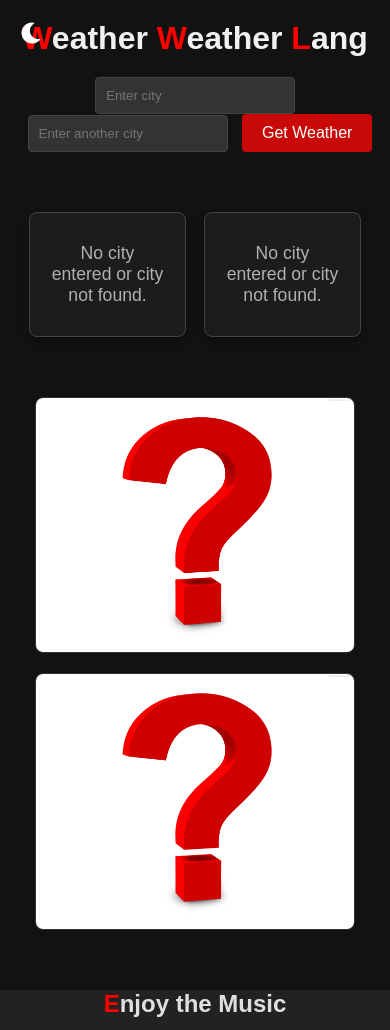
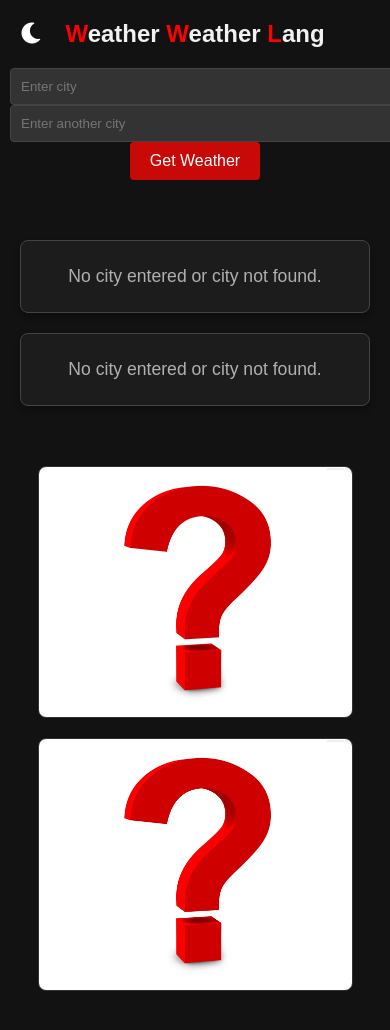
Before and after one commit to Nermar123456/WeatherWeatherLang, a Django app: page / in a window 390 px wide; the page is wider, and only the part inside the window is pictured. Shown: the top 1030 px of that part. Run offline with Django 5.2, Linux system fonts and the light colour scheme; some libraries are stand-ins or nearby versions.

Commit message:
responsive

```diff
--- a/Pythonweather/weather_website/static/styles.css
+++ b/Pythonweather/weather_website/static/styles.css
@@ -157,20 +157,8 @@
     background-position: center;
     filter: brightness(50%); /* Darken the background image */
 }
-/* Dark Mode Styles */
-/* General Styles */
-* {
-    box-sizing: border-box;
-    margin: 0;
-    padding: 0;
-}
 
-html, body {
-    height: 100%;  /* Ensure both html and body take full height */
-    font-family: Arial, sans-serif;
-}
-
-/* Light Mode */
+/* Light Mode Styles */
 html.light-mode {
     background-color: white; /* White background for light mode */
 }
@@ -180,12 +168,9 @@
     color: #333; /* Dark text color for light mode */
 }
 
-
 body.light-mode body {
     background-color: white;
 }
-
-
 
 /* Weather Box Container */
 body.light-mode .weather-container {
@@ -219,6 +204,7 @@
     font-size: 1.1em;
     color: #555;
 }
+
 body .light-mode .cityImages-container{
     background-color: white;
 }
@@ -227,6 +213,7 @@
     background-color: white;
     color:black;
 }
+
 body.light-mode #city{
     background-color: white;
     color:black;
@@ -245,10 +232,10 @@
     border-radius: 4px;
 }
 
-
 body.light-mode button[type="submit"] {
     background-color: rgb(201, 8, 8);
 }
+
 body.light-mode button[type="submit"]:hover {
     background-color: rgb(65, 13, 13);
 }
@@ -315,8 +302,60 @@
     color: #333;
 }
 
+/* Responsive Styles */
+@media screen and (max-width: 1200px) {
+    .weather-box {
+        width: 48%; /* Reduce width to fit more content */
+    }
 
+    .cityImage img {
+        max-width: 90%; /* Ensure images are responsive */
+    }
 
+    .music-player {
+        height: 400px; /* Adjust music player height for smaller screens */
+    }
+}
+
+@media screen and (max-width: 768px) {
+    .weather-box {
+        width: 100%; /* Stack weather boxes vertically on smaller screens */
+    }
+
+    .cityImages-container {
+        flex-direction: column; /* Stack city images vertically */
+    }
+
+    .cityImage img {
+        width: 90%; /* Ensure images scale well on small screens */
+    }
+
+    .music-player {
+        height: 350px; /* Adjust height */
+    }
+
+    input[type="text"] {
+        width: 100%; /* Make input fields full width on smaller screens */
+    }
+}
+
+@media screen and (max-width: 480px) {
+    h1 {
+        font-size: 1.5em; /* Make header text smaller on very small screens */
+    }
+
+    .weather-box {
+        padding: 15px; /* Adjust padding for small screens */
+    }
+
+    .music-player {
+        height: 300px; /* Further reduce music player height */
+    }
+
+    .cityImage img {
+        width: 100%; /* Full width for city images on very small screens */
+    }
+}
 
 #theme-toggle {
     position: fixed;
```
